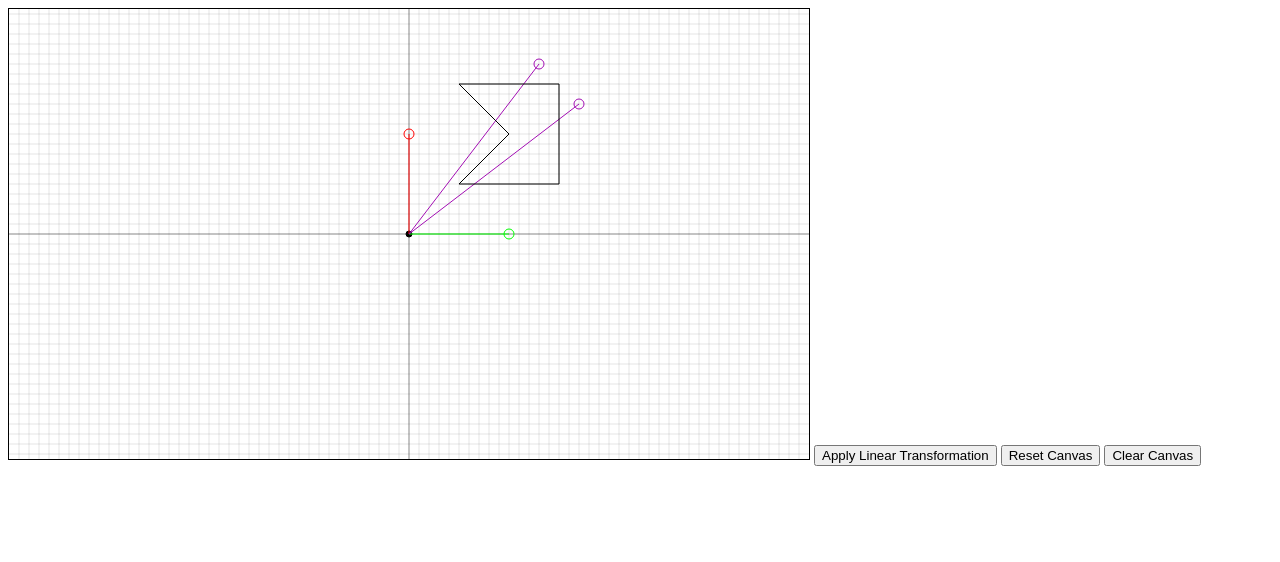
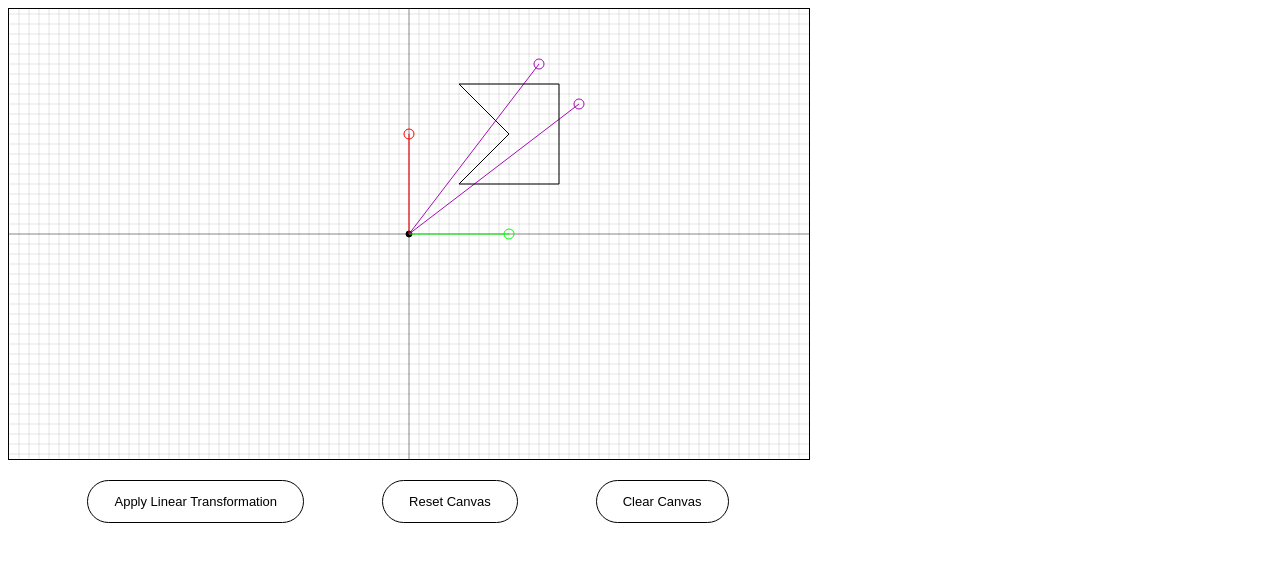
Before and after one commit to erzloh/2D-Vector-Space-Visualization, a plain HTML site: page index.html in a window 1280 px wide. Drawn offline with Linux system fonts and the light colour scheme.

Commit message:
Add some CSS

```diff
--- a/index.html
+++ b/index.html
@@ -3,21 +3,20 @@
 <head>
 	<meta charset="UTF-8">
 	<meta name="viewport" content="width=device-width, initial-scale=1.0">
+
 	<title>Canvas</title>
-	<style>
-		canvas {
-			border: 1px solid #000;
-			/* background-color: green; */
-		}
-	</style>
+	<link rel="preconnect" href="https://fonts.googleapis.com">
+	<link rel="preconnect" href="https://fonts.gstatic.com" crossorigin>
+	<link href="https://fonts.googleapis.com/css2?family=Source+Code+Pro:ital,wght@0,200;0,300;0,400;0,500;0,600;0,700;0,800;0,900;1,200;1,300;1,400;1,500;1,600;1,700;1,800;1,900&display=swap" rel="stylesheet">
+	<link rel="stylesheet" href="styles.css">
 </head>
 <body>
 	<canvas></canvas>
-	<button id="transformation-button">Apply Linear Transformation</button>
-	<button id="reset-button">Reset Canvas</button>
-	<button id="clear-button">Clear Canvas</button>
-	<!-- <script src="bouncing_ball.js"></script> -->
-	<!-- <script src="interactive_canvas.js"></script> -->
+	<div id="buttons">
+		<button id="transformation-button">Apply Linear Transformation</button>
+		<button id="reset-button">Reset Canvas</button>
+		<button id="clear-button">Clear Canvas</button>
+	</div>
 	<script src="2D_vector_space.js"></script>
 </body>
 </html>
--- /dev/null
+++ b/styles.css
@@ -0,0 +1,40 @@
+body {
+	font-family: 'Source Code Pro', monospace;
+}
+
+canvas {
+	border: 1px solid #000;
+}
+
+#buttons {
+	margin-top: 16px;
+	display: flex;
+	justify-content: center;
+	align-items: center;
+	flex-wrap: wrap;
+	width: 800px;
+}
+
+button {
+	margin: 0 3em;
+	background-color: white;
+	color: black;
+	border-radius: 10em;
+	font-size: 13px;
+	font-weight: 400;
+	padding: 1em 2em;
+	cursor: pointer;
+	transition: all 0.3s ease-in-out;
+	border: 1px solid black;
+	box-shadow: 0 0 0 0 black;
+}
+
+button:hover {
+	transform: translateY(-4px) translateX(-2px);
+	box-shadow: 2px 5px 0 0 black;
+}
+
+button:active {
+	transform: translateY(2px) translateX(1px);
+	box-shadow: 0 0 0 0 black;
+};
```
